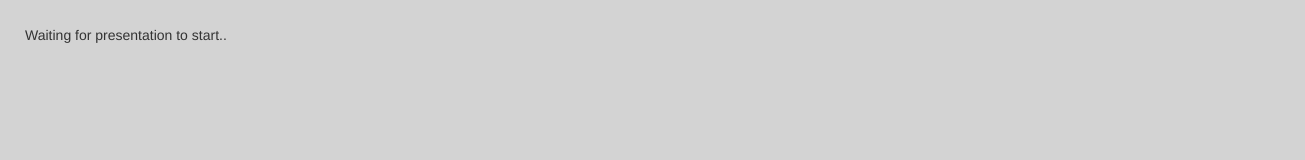
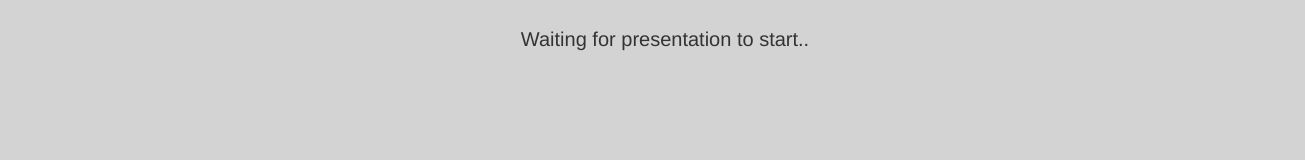
Before and after one commit to Thann/SunShare, a website built with webpack: page index.html in a window 1280 px wide. Shown: the whole page, 1305 px wide, since content can reach past the window. Built offline with nearby package versions, Linux system fonts and the light colour scheme; no server answers.

Commit message:
Minor style updates.

```diff
--- a/app/stylesheets/layout.css
+++ b/app/stylesheets/layout.css
@@ -68,7 +68,10 @@ body {
 }
 
 #waitingMsg {
+  width: 100%;
   margin: 25px;
+  font-size: 20px;
+  text-align: center;
 }
 
 #main-panel.mouse-crosshair {
```
Also changed, not shown: dist/bundle.js.
